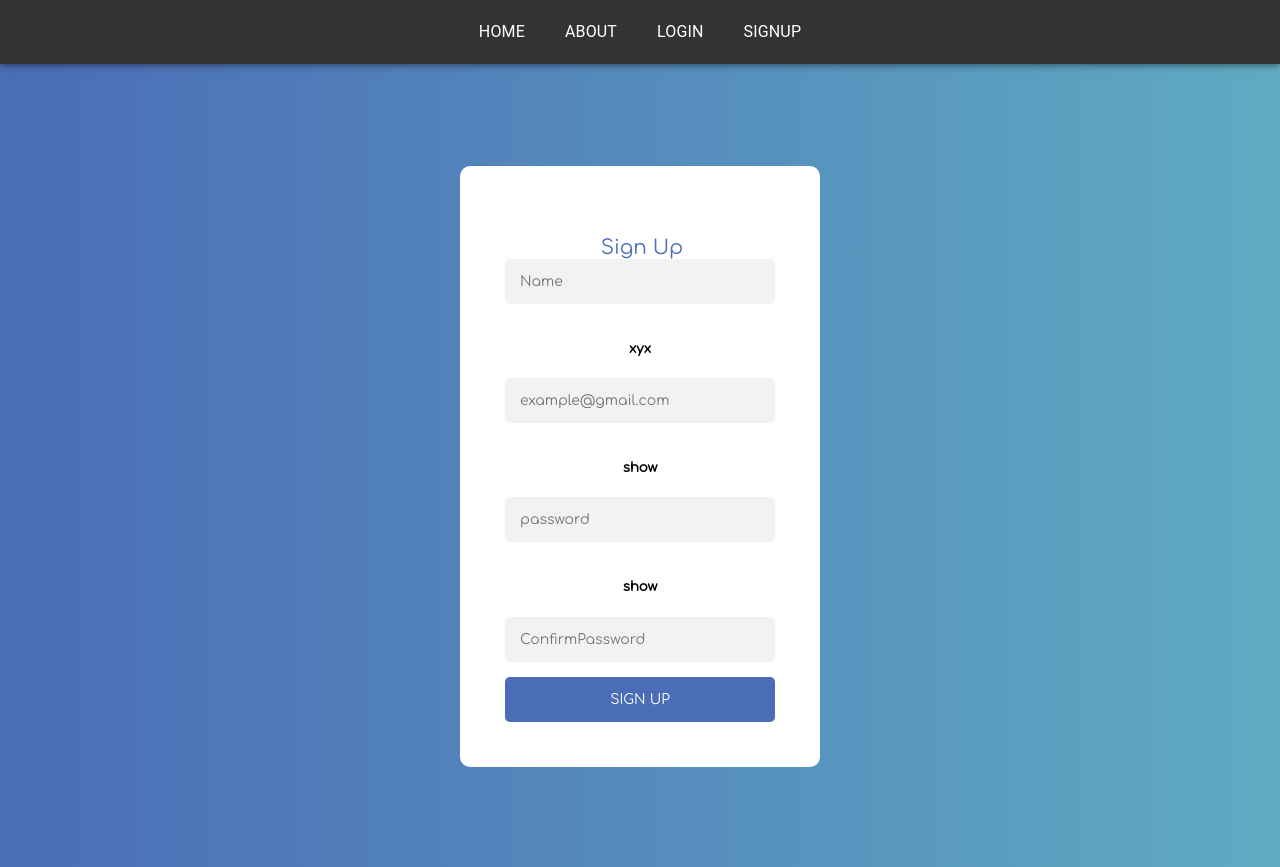
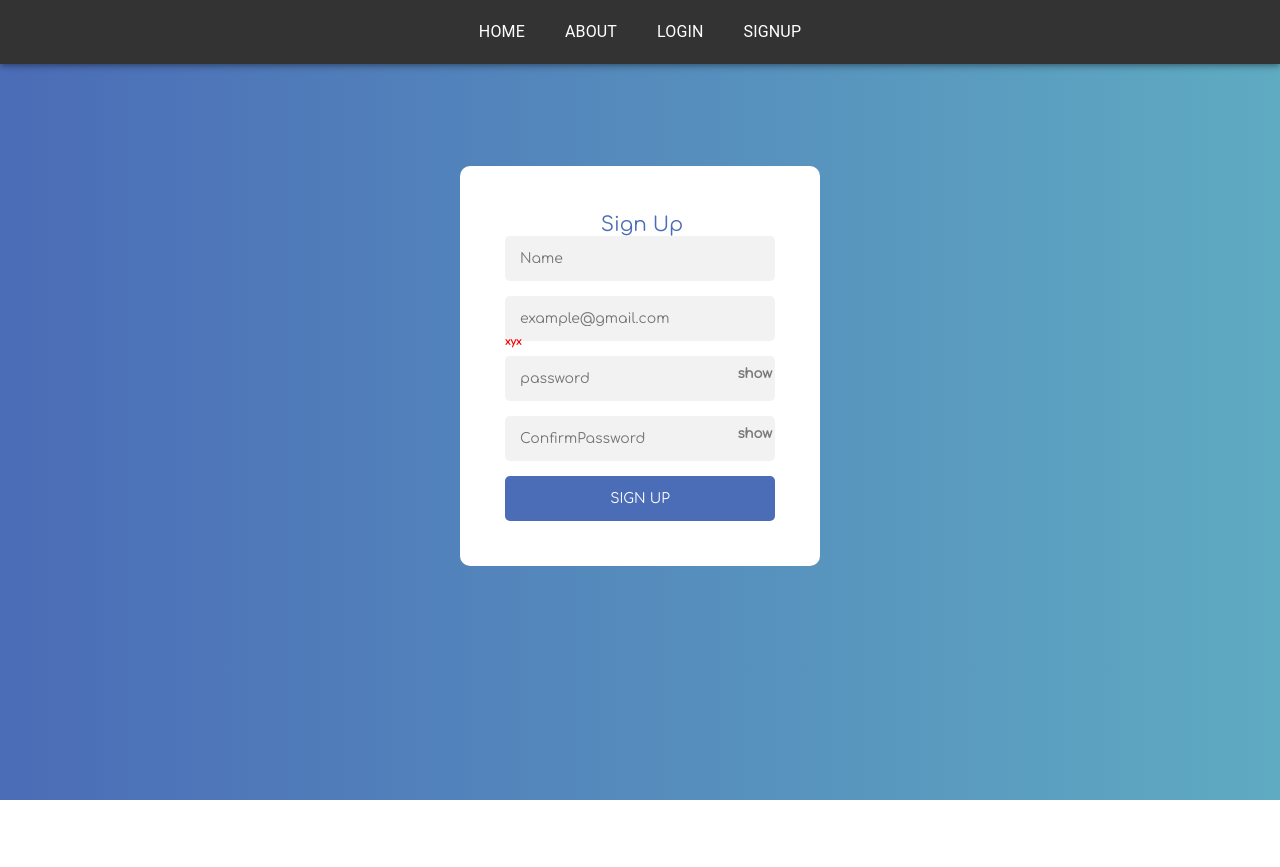
Before and after one commit to akshita2903/Express_Out, a React (Create React App) app in the folder frontEnd/: page /signup in a window 1280 px wide. After the commit the page ends 800 px from the top, so only its background shows below. Built offline with nearby package versions, Linux system fonts and the light colour scheme; a web font is replaced by a local one.

Commit message:
route for reset password

```diff
--- a/frontEnd/src/App.js
+++ b/frontEnd/src/App.js
@@ -10,6 +10,7 @@ import About from './Components/HomePage/About'
 import Login from './Components/Authentication/Login'
 import OwnPosts from './Components/HomePage/OwnPosts';
 import SignUp from './Components/Authentication/SignUp'
+import ChangePassword from './Components/Authentication/ChangePassWord';
 import { BrowserRouter,Routes,Route } from 'react-router-dom';
 function App() {
   const user=false
@@ -27,6 +28,7 @@ function App() {
    <Route path='/update' element={user?<Update/>:<Login/>}></Route>
    <Route path='/about' element={<About/>}> </Route>
    <Route path='/login' element={<Login/>}></Route>
+   <Route path='/changePassW' element={<ChangePassword/>}></Route>
    <Route path='/signup' element={<SignUp/>}></Route>
    {/* <Puri_post_dikhane_wala/> */}
    </Routes>
--- a/frontEnd/src/Components/Authentication/login.css
+++ b/frontEnd/src/Components/Authentication/login.css
@@ -77,12 +77,25 @@ background:#fff;
     border-style: 2px solid #4b6cb7;
     border:2px solid #4b6cb7;
 }
-.cp_fi{
+.cp_fi {
   /* display:inline-block; */
+  margin-top:3px;
   align-items: center;
+  border:2px solid #4b6cb7;
+
 }
-h4:hover{
 
-  border:2px solid #4b6cb7;
-  color:aqua;
+
+
+.toggle{
+  margin-top:10px;
+  position:absolute;
+  right:48px;
+  color:#0f0f0e88;
 }
+.error{
+  margin-top: 40px;
+  font-size: 10px;
+  color:red;
+  position:absolute;
+}
```
